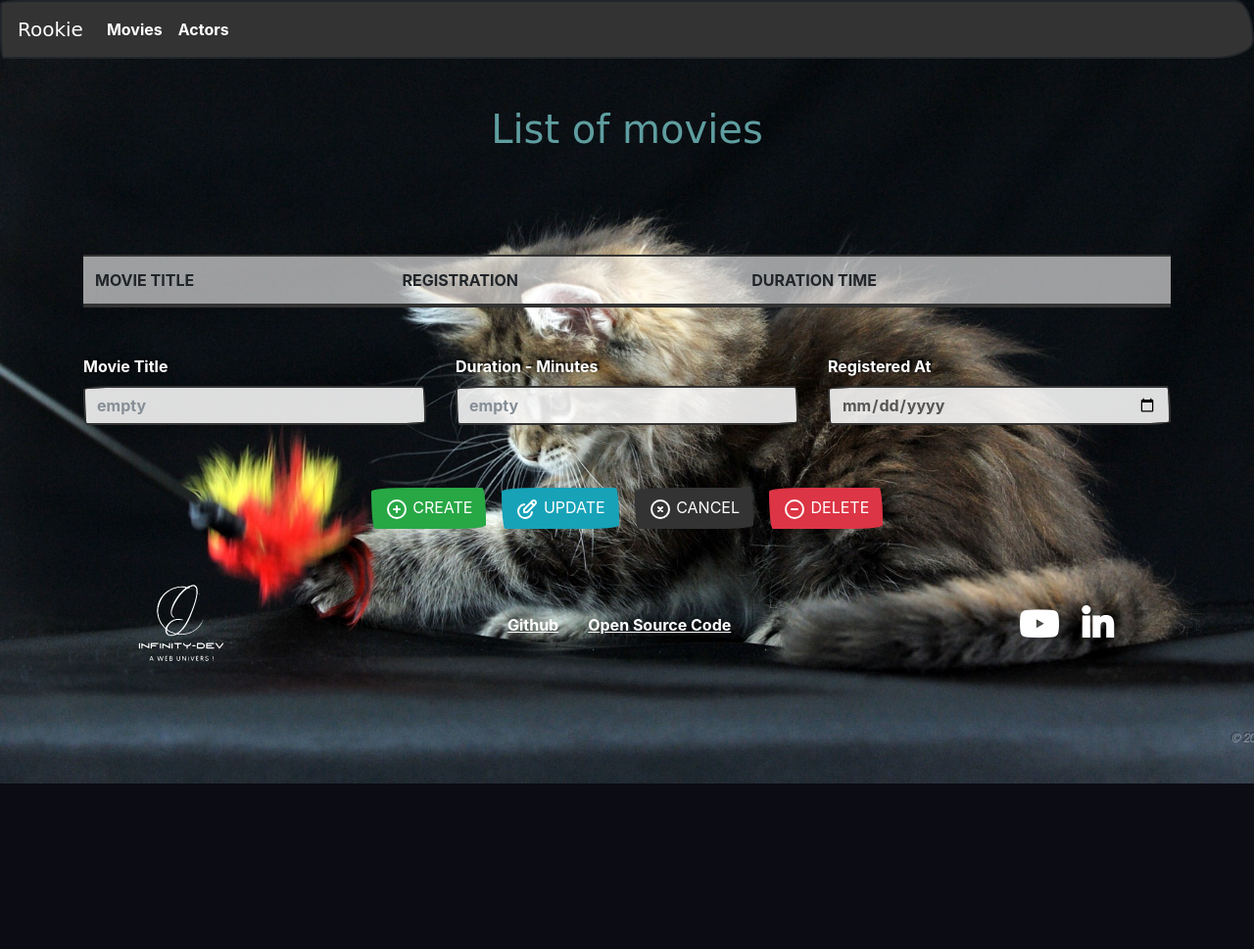
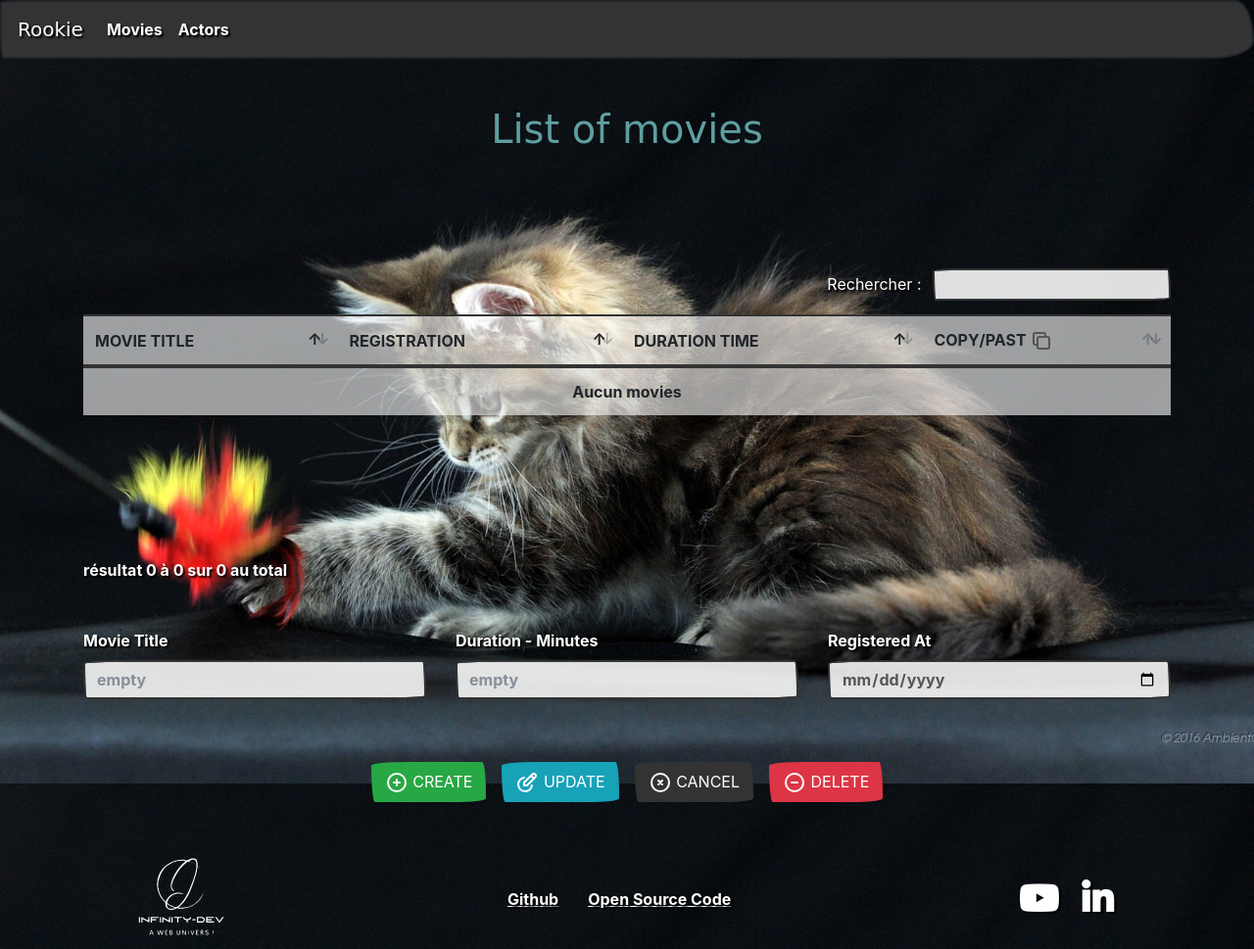
Before and after one commit to cyril-vassallo/Rookie, a PHP site: template templates/movies/movies.html.twig in a window 1280 px wide. Shown: the whole page at 98% size. Before the commit the page ends 800 px from the top, so only its background shows below. Run offline with PHP 8.4, Linux system fonts and the light colour scheme; the template is opened without the code that fills it, so the values that code supplies are empty; some libraries are stand-ins or nearby versions; some web fonts are replaced.

Commit message:
in movies.js add async await, css button onclick color, in index.php add ENV line and in .env remove

```diff
--- a/public/css/src/global.css
+++ b/public/css/src/global.css
@@ -6,8 +6,8 @@ body{
     background-size: cover;
 }
 
-label{
-    text-shadow: 2px -2px 2px black;
+label, a{
+    text-shadow: 2px 2px 2px black;
 }
 
 
@@ -30,3 +30,11 @@ label{
     --black-color: black;
     --transparent: rgba(0,0,0,1);
 }
+
+
+div.dataTables_wrapper div.dataTables_info, div.dataTables_wrapper div.dataTables_filter label {
+    padding-top: 0.85em;
+    white-space: nowrap;
+    color: white;
+    text-shadow: 2px 2px 2px black;
+}
--- a/public/index.php
+++ b/public/index.php
@@ -10,13 +10,12 @@ require_once "./../vendor/autoload.php";
 //Find and load .env constants
 $dotenv = Dotenv\Dotenv::createImmutable(__DIR__.'/../');
 $dotenv->load();
+$_ENV['ROOT'] = __DIR__.'/../';
 
 //Start the session
 session_start();
-//$_SESSION['JSON'] = false;
 
 $PATH = Configuration::getPaths();
-
 require $_ENV['ROOT'].$PATH["PATH_KERNEL"].'Router.php';
 $router = new Router($PATH);
 
--- a/public/js/src/pages/Movies.js
+++ b/public/js/src/pages/Movies.js
@@ -13,8 +13,9 @@
  * General class for the movies page
  */
 class Movies {
-    constructor(templates, messageAlert, clear, listeners, ajax) {
+    constructor(templates, messageAlert, clear, dataTable, listeners, ajax) {
         this.templates = templates;
+        this.dataTable = dataTable;
         this.messageAlert = messageAlert;
         this.clear = clear;
         this.listeners = listeners;
@@ -27,6 +28,7 @@ class Movies {
      * Add initial events
      */
     StartScriptExecution = function () {
+        this.dataTable.build('movies');
         this.listeners.handleClickOnCancelButton();
         this.listeners.handleClickOnEachCopyButton(this.ajax.getMovie, this.successGetMovie);
         this.listeners.handleClickOnCreateButton(this.ajax.postMovie, this.successPostMovie);
@@ -57,8 +59,10 @@ class Movies {
             messageAlert.display('#alertMovie', message, 'success');
             document.querySelector('#tbodyMovies').innerHTML += templates.movieRow(movie);
             this.listeners.handleClickOnEachCopyButton(this.ajax.getMovie, this.successGetMovie);
+            clear.clearMovieForm();
         } catch (e) {
             console.log(e);
+            window.location = 'movies';
         }
 
     }
@@ -76,6 +80,7 @@ class Movies {
             clear.clearMovieForm();
         } catch (e) {
             console.log(e);
+            window.location = 'movies';
         }
     }
 
@@ -91,8 +96,10 @@ class Movies {
             document.querySelector(`tr[data-id="${movie.id}"]`).remove();
             document.querySelector('#tbodyMovies').innerHTML += templates.movieRow(movie);
             this.listeners.handleClickOnEachCopyButton(this.ajax.getMovie, this.successGetMovie);
+            clear.clearMovieForm();
         } catch (e) {
             console.log(e);
+            window.location = 'movies';
         }
     }
 }
@@ -111,11 +118,24 @@ class MoviesListeners {
      */
     handleClickOnEachCopyButton = function (getMovie, success) {
         let data = {};
+        let currentClickedButton = null;
+        let beforeClickedButton = null;
         let selectButtons = document.getElementsByClassName("btn_select");
         for (let i = 0; i < selectButtons.length; i++) {
-            selectButtons[i].addEventListener('click', function (e) {
-                data.id = e.target.dataset.id;
-                getMovie(data, success)
+            selectButtons[i].addEventListener('click', async function (e) {
+                console.log(e.target);
+                if(currentClickedButton !== beforeClickedButton){
+                    beforeClickedButton = currentClickedButton;
+                }
+                currentClickedButton = e.target;
+                data.id = currentClickedButton.dataset.id;
+                currentClickedButton.classList.remove("btn-primary");
+                currentClickedButton.classList.add("btn-info");
+                if(beforeClickedButton !== null){
+                    beforeClickedButton.classList.remove("btn-info");
+                    beforeClickedButton.classList.add("btn-primary");
+                }
+                await getMovie(data, success)
             });
         }
     }
@@ -127,13 +147,13 @@ class MoviesListeners {
      */
     handleClickOnCreateButton = function (postMovie, success) {
         let createButton = document.querySelector("#btn_create");
-        createButton.addEventListener('click', function () {
+        createButton.addEventListener('click', async function () {
             let data = {
                 title: document.querySelector('#title_movie').value,
                 created_at: document.querySelector('#createdAt_movie').value,
                 duration: document.querySelector('#duration_movie').value,
             };
-            postMovie(data, success)
+            await postMovie(data, success)
         });
     }
 
@@ -144,11 +164,11 @@ class MoviesListeners {
      */
     handleClickOnDeleteButton = function (deleteMovie, success) {
         let deleteButton = document.querySelector("#btn_delete");
-        deleteButton.addEventListener('click', function () {
+        deleteButton.addEventListener('click', async function () {
             let data = {
                 id: document.querySelector('#id_movie').value,
             };
-            deleteMovie(data, success)
+            await deleteMovie(data, success)
         });
     }
 
@@ -157,7 +177,7 @@ class MoviesListeners {
      */
     handleClickOnCancelButton = function () {
         let cancelButton = document.querySelector("#btn_cancel");
-        cancelButton.addEventListener('click', function () {
+        cancelButton.addEventListener('click', function (e) {
             clear.clearMovieForm();
         });
     }
@@ -169,14 +189,14 @@ class MoviesListeners {
      */
     handleClickOnUpdateButton = function (putMovie, success) {
         let updateButton = document.querySelector("#btn_update");
-        updateButton.addEventListener('click', function () {
+        updateButton.addEventListener('click', async function () {
             let data = {
                 id: document.querySelector('#id_movie').value,
                 title: document.querySelector('#title_movie').value,
                 created_at: document.querySelector('#createdAt_movie').value,
                 duration: document.querySelector('#duration_movie').value,
             };
-            putMovie(data, success)
+            await putMovie(data, success)
         });
     }
 }
@@ -319,14 +339,15 @@ class MoviesAjax {
  * listeners and ajax are object inside the scop of movies
  * templates, messageAlert and clear are object in the global scop from common.js file
  */
-(function (templates, messageAlert, clear) {
+(function (templates, messageAlert, clear, dataTable) {
     const listeners = new MoviesListeners();
     const ajax = new MoviesAjax();
     new Movies(
         templates,
         messageAlert,
         clear,
+        dataTable,
         listeners,
         ajax
     );
-})(templates, messageAlert, clear)
+})(templates, messageAlert, clear, dataTable)
--- a/public/js/src/shared/Common.js
+++ b/public/js/src/shared/Common.js
@@ -57,7 +57,6 @@ class Templates {
                 <td>
                     <button type="button" data-id="${movie.id}" class="btn btn-primary copyButton">
                         Select
-                        <img src="public/assets/svg/tabler-icon-copy.svg" alt="select button"/>
                     </button>
                 </td>
             </tr>`;
@@ -99,6 +98,7 @@ class Clear {
     }
 }
 
+
 /**
  * Instances of objects in the general scop
  */
--- /dev/null
+++ b/public/js/src/shared/DataTableBuilder.js
@@ -0,0 +1,64 @@
+/**
+ * @Class
+ * Build and initialize dataTable
+ */
+class DataTableBuilder {
+    build(page) {
+      let order = [];
+      let category = "";
+      let tableId = ""
+      if (page === "movies") {
+        category = "movies";
+        order = [
+          [1, "asc"],
+          [2, "asc"],
+          [3, "asc"],
+        ];
+        tableId = '#movieTable';
+        this.dataTableInit(tableId, category, order);
+
+      } else if (page === "actors") {
+        //to do actors page dataTable configuration
+      }
+    }
+
+    /**
+     * Init dataTable
+     * @param {string} tableId
+     * @param {string} category
+     * @param {array} order
+     */
+    dataTableInit(tableId, category, order) {
+      $(tableId).DataTable({
+        responsive: true,
+        lengthMenu: [
+          [10, 25, 50, -1],
+          [10, 25, 50, "Tous"],
+        ],
+
+        order: order,
+        "paging": false,
+        scrollY: 180,
+
+        language: {
+          info: category + " _START_ à _END_ sur _TOTAL_ au total",
+          emptyTable: "Aucun " + category,
+          lengthMenu: "_MENU_ résultats par page",
+          search: "Rechercher : ",
+          zeroRecords: "Aucun résultat de recherche",
+          paginate: {
+            previous: "Précédent",
+            next: "Suivant",
+          },
+          sInfoFiltered:
+            "<br/>(filtr&eacute; de _MAX_ &eacute;l&eacute;ments au total)",
+          sInfoEmpty: "résultat 0 à 0 sur 0 au total <br/>",
+        },
+      });
+    }
+  }
+
+/**
+ * Instances of objects in the general scop
+ */
+const dataTable = new DataTableBuilder();
--- a/templates/base.html.twig
+++ b/templates/base.html.twig
@@ -1,6 +1,5 @@
 <!DOCTYPE HTML>
 <html>
-
 	<head>
 		<title>Rookie - {% block title %}{% endblock %}</title>
 		<link rel="icon" type="image/svg" href="public/assets/svg/logo.svg">
@@ -15,7 +14,6 @@
 		{% block stylesheet %}
 		{% endblock %}
 	</head>
-
 	<body>
 		<div class="demo-page">
 			{% include 'shared/navbar.html.twig' %}
@@ -23,6 +21,7 @@
 			{% block body %}
 			{% endblock %}
 			{% include 'shared/footer.html.twig' %}
+
 			<script src="public/js/library/jquery/jquery.min.js"></script>
 			<script src="public/js/library/bootstrap/bootstrap.min.js"></script>
 			<script src="public/js/src/shared/Common.js"></script>
@@ -33,5 +32,4 @@
 			{% endblock %}
 		</div>
 	</body>
-
 </html>
--- a/templates/movies/movies.html.twig
+++ b/templates/movies/movies.html.twig
@@ -20,5 +20,6 @@
     <script type="text/javascript" src="public/js/library/dataTables/jquery.dataTables.min.js"></script>
     <script type="text/javascript" src="public/js/library/dataTables/dataTables.bootstrap4.min.js"></script>
     <script type="text/javascript" src="public/js/library/dataTables/dataTables.min.js"></script>
+    <script type="text/javascript" src="public/js/src/shared/DataTableBuilder.js"></script>
     <script type="text/javascript" src="public/js/src/pages/Movies.js"></script>
 {% endblock %}
--- a/templates/movies/table.html.twig
+++ b/templates/movies/table.html.twig
@@ -6,7 +6,9 @@
                 <th>MOVIE TITLE</th>
                 <th>REGISTRATION</th>
                 <th>DURATION TIME</th>
-                <th></th>
+                <th>COPY/PAST
+                    <img src="public/assets/svg/tabler-icon-copy.svg" alt="select button"/>
+                </th>
             </tr>
         </thead>
         <tbody id="tbodyMovies">
@@ -19,7 +21,6 @@
                 <td>
                     <button type="button" data-id="{{movie.id}}" class="btn btn-primary btn_select">
                         Select
-                        <img src="public/assets/svg/tabler-icon-copy.svg" alt="select button"/>
                     </button>
                 </td>
             </tr>
```
Also changed, not shown: public/assets/svg/tabler-icon-copy.svg, public/css/src/movies.css (line endings or trailing spaces), 1 other file. Lines whose indentation alone changed are shown as unchanged.
